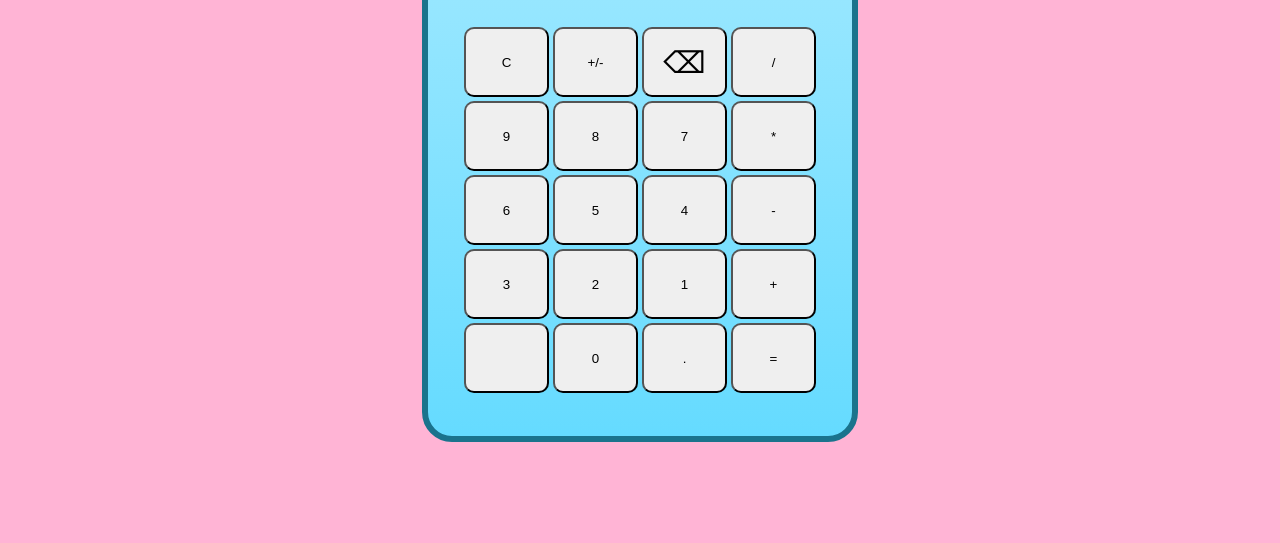
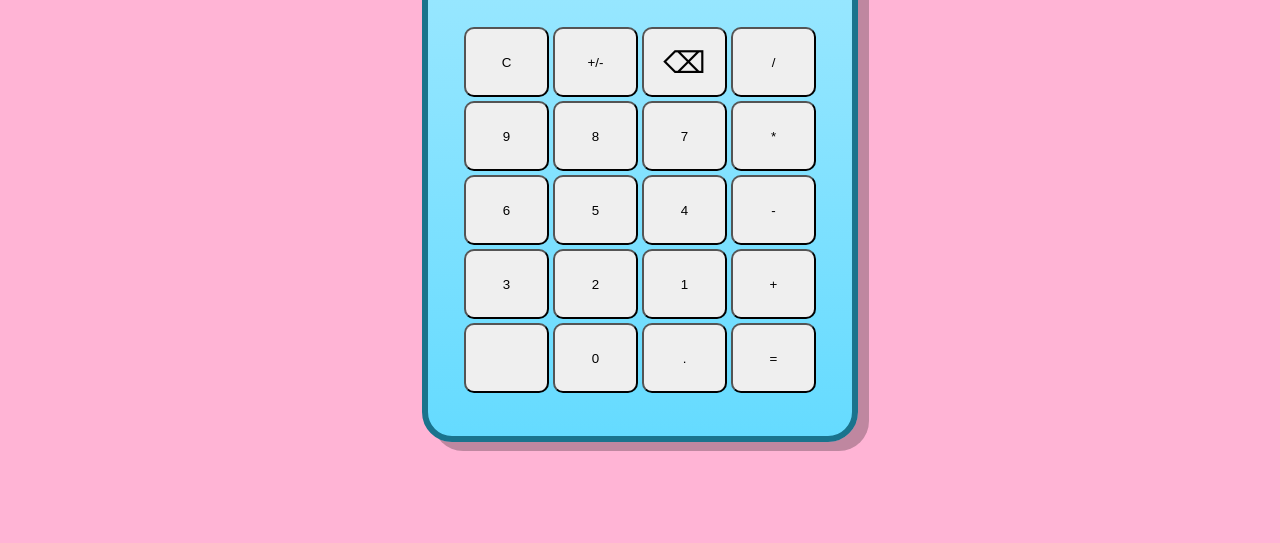
Before and after one commit to White-Lights/calculator, a plain HTML site: page index.html in a window 1280 px wide. Shown: the part 257-800 px from the top of the page. Drawn offline with Linux system fonts and the light colour scheme.

Commit message:
Add box shadow to calculator

```diff
--- a/styles.css
+++ b/styles.css
@@ -29,6 +29,7 @@ body {
     background: linear-gradient(#a6eaff, #65dbff);
     border-radius: 30px;
     border: solid 6px #1a738d;
+    box-shadow: 11px 9px rgba(0, 0, 0, .25);
 }
 
 .display {
```
